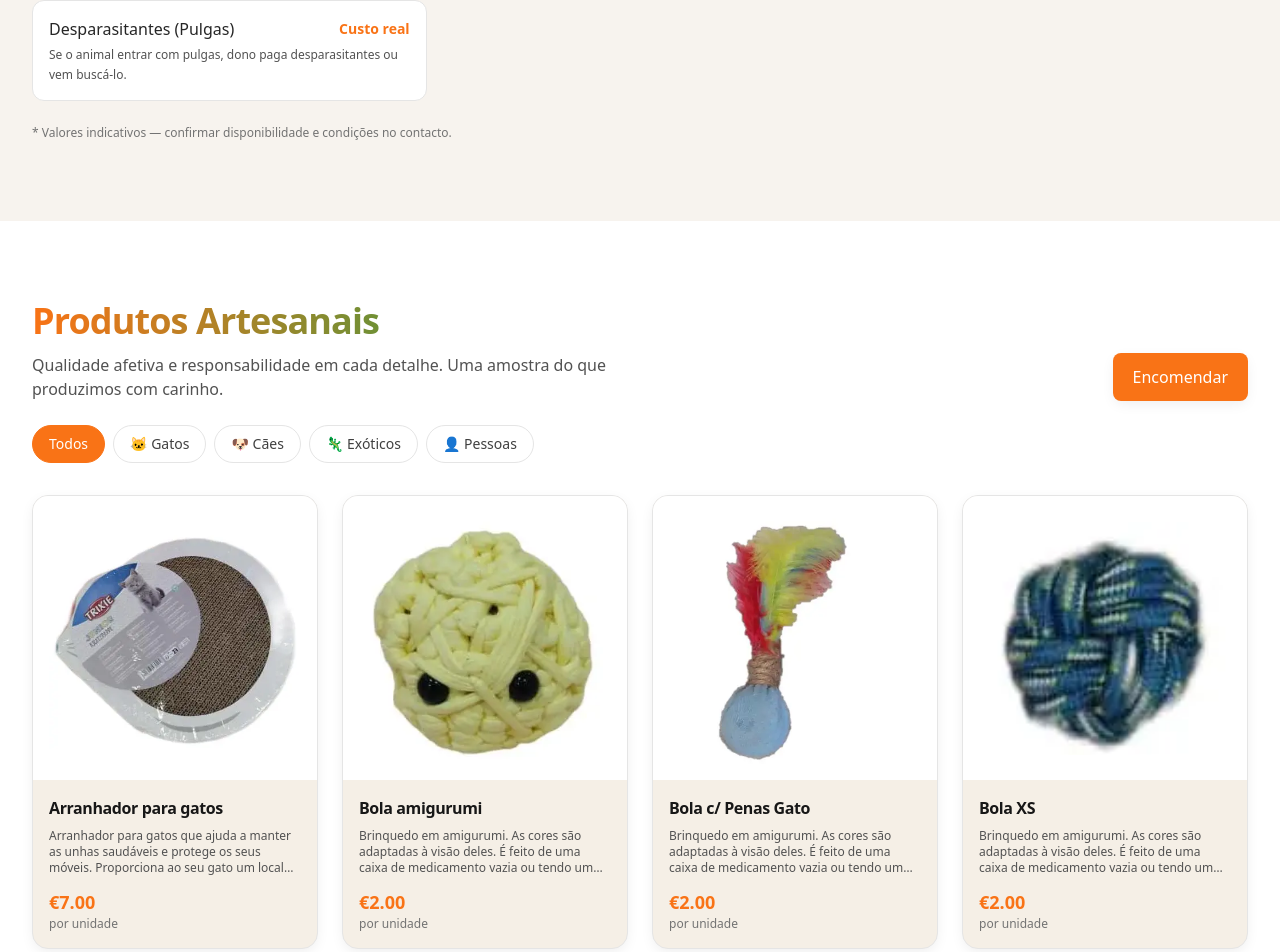
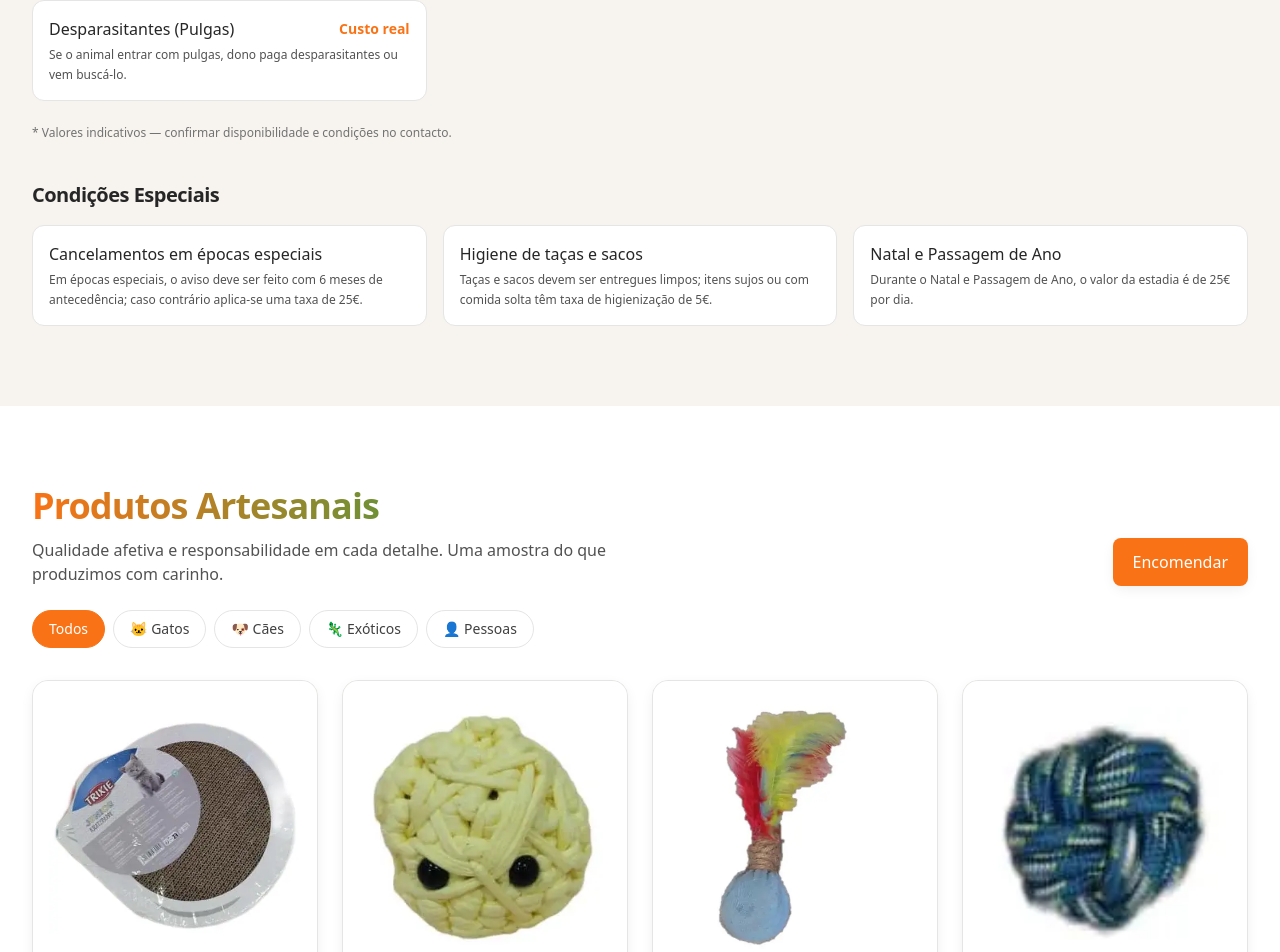
Before and after one commit to Drete457/4-patas, a React (Vite) app: page / in a window 1280 px wide. Shown: the part 2794-3746 px from the top of the page. Built offline with nearby package versions, Linux system fonts and the light colour scheme.

Commit message:
fix: add special conditions section to pricing tables

```diff
--- a/src/components/PriceTables.tsx
+++ b/src/components/PriceTables.tsx
@@ -1,4 +1,4 @@
-import { plans, extras } from '../data/pricing';
+import { plans, extras, specialConditions } from '../data/pricing';
 import { CheckIcon, XMarkIcon } from '@heroicons/react/24/outline';
 import { useState } from 'react';
 
@@ -194,6 +194,18 @@ export default function PriceTables() {
             </ul>
           <p className="text-xs text-neutral-500 dark:text-neutral-500 mt-6">* Valores indicativos — confirmar disponibilidade e condições no contacto.</p>
         </div>
+
+        <div className="mt-10">
+          <h3 className="text-xl font-semibold mb-4 text-neutral-800 dark:text-neutral-100">Condições Especiais</h3>
+          <ul className="grid sm:grid-cols-3 gap-4">
+            {specialConditions.map(condition => (
+              <li key={condition.id} className="rounded-xl border border-neutral-200 dark:border-neutral-700 bg-white dark:bg-neutral-900 p-4">
+                <p className="font-medium text-neutral-800 dark:text-neutral-100 mb-1">{condition.title}</p>
+                <p className="text-xs text-neutral-600 dark:text-neutral-400 leading-relaxed">{condition.description}</p>
+              </li>
+            ))}
+          </ul>
+        </div>
       </div>
     </section>
   );
--- a/src/data/pricing.ts
+++ b/src/data/pricing.ts
@@ -84,6 +84,12 @@ export interface Extra {
   description?: string;
 }
 
+export interface Condition {
+  id: string;
+  title: string;
+  description: string;
+}
+
 export const extras: Extra[] = [
   {
     id: 'sinal',
@@ -110,3 +116,21 @@ export const extras: Extra[] = [
     description: 'Se o animal entrar com pulgas, dono paga desparasitantes ou vem buscá-lo.'
   }
 ];
+
+export const specialConditions: Condition[] = [
+  {
+    id: 'cancelamentos',
+    title: 'Cancelamentos em épocas especiais',
+    description: 'Em épocas especiais, o aviso deve ser feito com 6 meses de antecedência; caso contrário aplica-se uma taxa de 25€.'
+  },
+  {
+    id: 'higiene',
+    title: 'Higiene de taças e sacos',
+    description: 'Taças e sacos devem ser entregues limpos; itens sujos ou com comida solta têm taxa de higienização de 5€.'
+  },
+  {
+    id: 'natal-passagem',
+    title: 'Natal e Passagem de Ano',
+    description: 'Durante o Natal e Passagem de Ano, o valor da estadia é de 25€ por dia.'
+  }
+];
```
